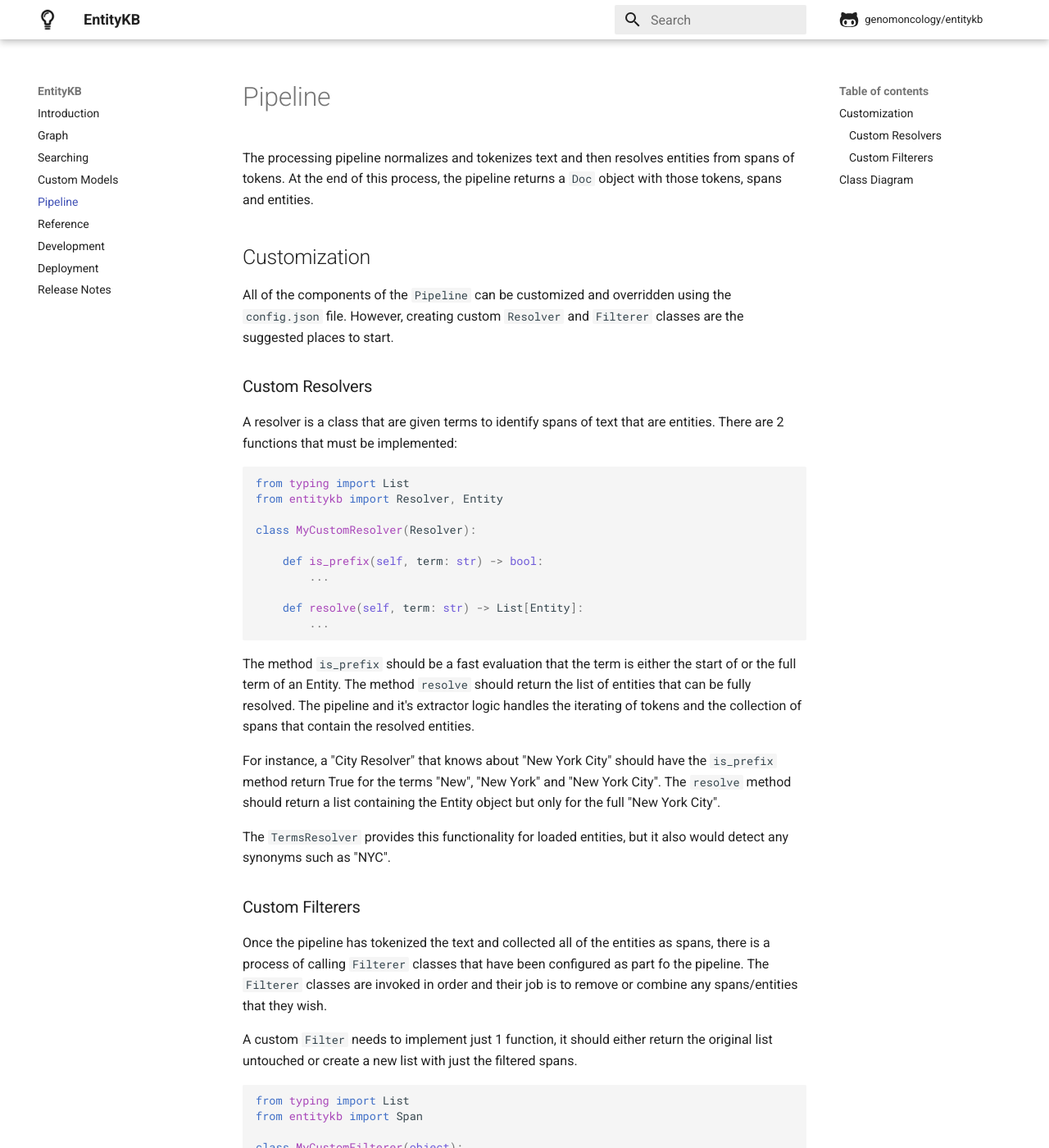
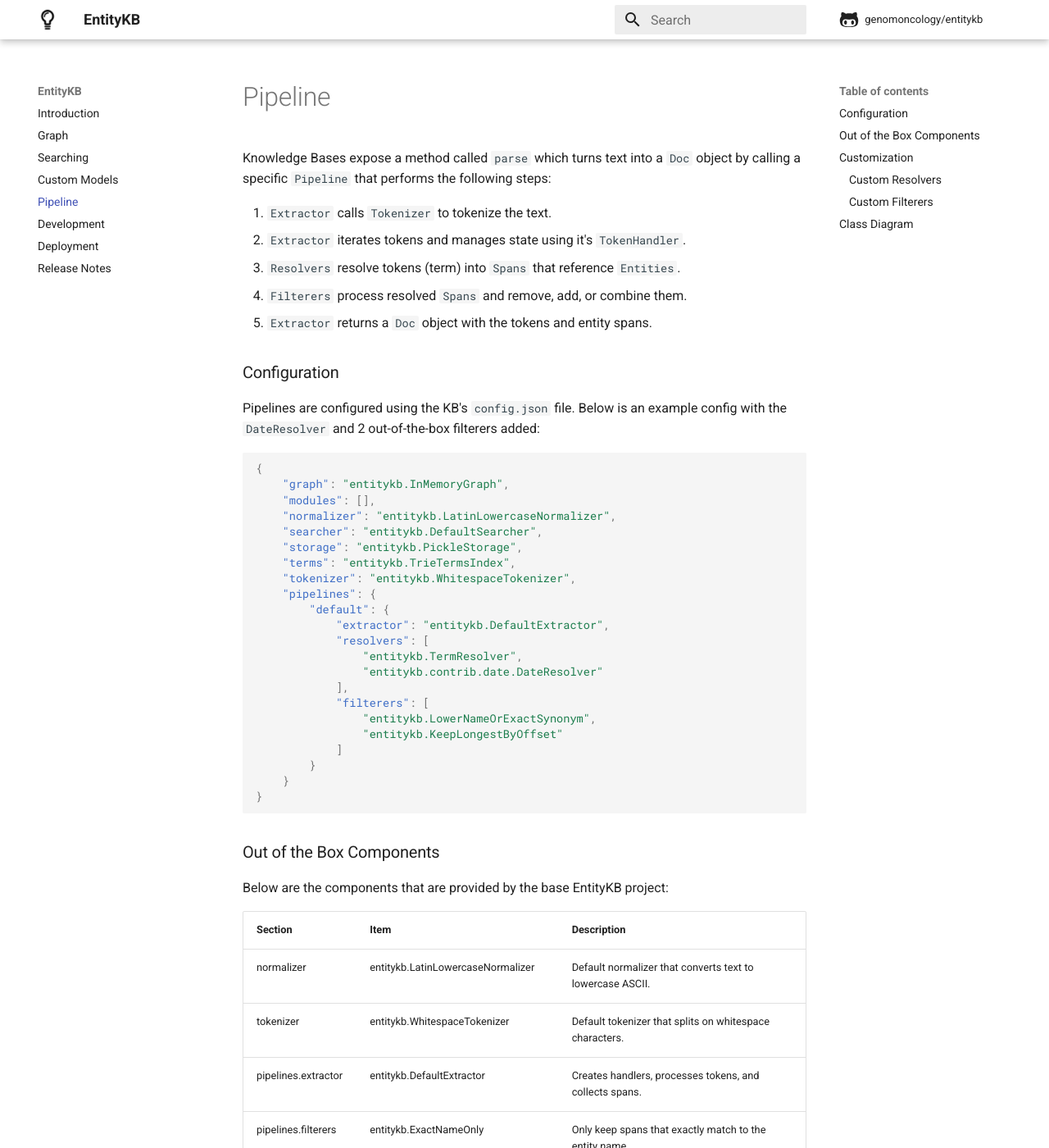
Before and after one commit to Cyberian-Dev/entitykb, an MkDocs documentation site: the page built from docs/pipeline.md, in a window 1280 px wide and 1400 px high. Shown: the whole window at 82% size. Built offline with MkDocs 1.6.1 and Material for MkDocs 9.7.7, drawn with Linux system fonts in a browser that asks for light colours; comment, search, counter and statistics services are not loaded; some of the changed text lies outside the part shown.

Commit message:
20.11.6 - Tweaks to Filterers

````diff
--- a/docs/pipeline.md
+++ b/docs/pipeline.md
@@ -1,6 +1,59 @@
-The processing pipeline normalizes and tokenizes text and then resolves
-entities from spans of tokens. At the end of this process, the pipeline
-returns a `Doc` object with those tokens, spans and entities.
+Knowledge Bases expose a method called `parse` which turns text into a
+`Doc` object by calling a specific `Pipeline` that performs the following
+steps:
+
+1. `Extractor` calls `Tokenizer` to tokenize the text.
+2. `Extractor` iterates tokens and manages state using it's `TokenHandler`.
+3. `Resolvers` resolve tokens (term) into `Spans` that reference `Entities`.
+4. `Filterers` process resolved `Spans` and remove, add, or combine them.
+5. `Extractor` returns a `Doc` object with the tokens and entity spans.
+
+### Configuration
+
+Pipelines are configured using the KB's `config.json` file. Below is an
+example config with the `DateResolver` and 2 out-of-the-box filterers added:
+
+```json
+{
+    "graph": "entitykb.InMemoryGraph",
+    "modules": [],
+    "normalizer": "entitykb.LatinLowercaseNormalizer",
+    "searcher": "entitykb.DefaultSearcher",
+    "storage": "entitykb.PickleStorage",
+    "terms": "entitykb.TrieTermsIndex",
+    "tokenizer": "entitykb.WhitespaceTokenizer",
+    "pipelines": {
+        "default": {
+            "extractor": "entitykb.DefaultExtractor",
+            "resolvers": [
+                "entitykb.TermResolver",
+                "entitykb.contrib.date.DateResolver"
+            ],
+            "filterers": [
+                "entitykb.LowerNameOrExactSynonym",
+                "entitykb.KeepLongestByOffset"
+            ]
+        }
+    }
+}
+```
+
+### Out of the Box Components
+
+Below are the components that are provided by the base EntityKB project:
+
+| Section                 | Item                               | Description                                               |
+| ----------------------- | ---------------------------------- | --------------------------------------------------------- |
+| normalizer              | entitykb.LatinLowercaseNormalizer  | Default normalizer that converts text to lowercase ASCII. |
+| tokenizer               | entitykb.WhitespaceTokenizer       | Default tokenizer that splits on whitespace characters.   |
+| pipelines.extractor     | entitykb.DefaultExtractor          | Creates handlers, processes tokens, and collects spans.   |
+| pipelines.filterers     | entitykb.ExactNameOnly             | Only keep spans that exactly match to the entity name.    |
+| pipelines.filterers     | entitykb.KeepLongestByKey          | Keeps longest overlapping span with same node key.        |
+| pipelines.filterers     | entitykb.KeepLongestByLabel        | Keeps longest overlapping span with same node label.      |
+| pipelines.filterers     | entitykb.KeepLongestByOffset       | Keeps longest overlapping span using token offsets.       |
+| pipelines.filterers     | entitykb.LowerNameOrExactSynonym   | Keeps when lower name or exact synonym match.             |
+| pipelines.resolvers     | entitykb.TermResolver              | Resolves entities from terms using TrieTermsIndex.        |
+| pipelines.resolvers     | entitykb.contrib.date.DateResolver | Contribution resolver that finds date entities.           |
 
 ## Customization
 
@@ -46,10 +99,9 @@
 Once the pipeline has tokenized the text and collected all of the entities
 as spans, there is a process of calling `Filterer` classes that have been
 configured as part fo the pipeline. The `Filterer` classes are invoked in
-order and their job is to remove or combine any spans/entities that they
-wish.
+order and their job is to remove, add or combine any spans/entities.
 
-A custom `Filter` needs to implement just 1 function, it should either
+A custom `Filterer` needs to implement just 1 function, it should either
 return the original list untouched or create a new list with just the
 filtered spans.
 
@@ -61,7 +113,9 @@
 
     @classmethod
     def filter(cls, spans, tokens) -> List[Span]:
-        ...
+        # todo: implement logic here and return new list
+        new_spans = spans[:]
+        return new_spans
 ```
 
 
@@ -69,6 +123,12 @@
 
 ```mermaid
  classDiagram
+
+    class KB {
+        parse(request)
+    }
+
+    KB "1" --> "*" Pipeline: pipelines
 
     class Pipeline {
         __call__(text, labels)
@@ -80,15 +140,20 @@
         __call__(text, labels)
     }
 
+    Extractor "1" ..> "1" Tokenizer: uses
+
+    class Tokenizer {
+        tokenize(text)
+        detokenize(tokens)
+    }
+
     Extractor "1" --> "*" TokenHandler: handlers
 
     class TokenHandler {
         __call__(text, labels)
     }
 
-
     Token Handler "1" --> "1" Resolver: resolvers
-    Extractor "1" --> "*" Resolver: resolvers
 
     class Resolver {
         is_prefix(term)
@@ -100,28 +165,10 @@
     class TermResolver {
     }
 
-    Resolver "1" --> "1" Normalizer: normalizer
+    TermResolver "1" ..> "1" Normalizer: uses
 
     class Normalizer {
         normalize(text)
-    }
-
-    Normalizer <|-- LatinLowercaseNormalizer: is a
-
-    class LatinLowercaseNormalizer {
-    }
-
-    Extractor "1" --> "1" Tokenizer: tokenizer
-    Resolver "1" --> "1" Tokenizer: tokenizer
-
-    class Tokenizer {
-        tokenize(text)
-        detokenize(tokens)
-    }
-
-    Tokenizer <| -- WhitespaceTokenizer: is a
-
-    class WhitespaceTokenizer {
     }
 
     Pipeline "1" --> "*" Filterer: filterers
--- a/mkdocs.yml
+++ b/mkdocs.yml
@@ -22,7 +22,6 @@
     - Searching: 'searching.md'
     - Custom Models: 'custom-models.md'
     - Pipeline: 'pipeline.md'
-    - Reference: 'reference.md'
     - Development: 'development.md'
     - Deployment: 'deployment.md'
     - Release Notes: 'release-notes.md'
--- a/src/entitykb/__init__.py
+++ b/src/entitykb/__init__.py
@@ -44,12 +44,13 @@
 from .searcher import Searcher, DefaultSearcher
 from .pipeline import (
     DefaultExtractor,
-    ExactOnlyFilterer,
+    ExactNameOnly,
     Filterer,
     KeepLongestByKey,
     KeepLongestByLabel,
     KeepLongestByOffset,
     LatinLowercaseNormalizer,
+    LowerNameOrExactSynonym,
     Normalizer,
     Pipeline,
     Resolver,
@@ -79,7 +80,7 @@
     "Edge",
     "EdgeCriteria",
     "Entity",
-    "ExactOnlyFilterer",
+    "ExactNameOnly",
     "F",
     "FieldCriteria",
     "FilterStep",
@@ -91,6 +92,7 @@
     "KeepLongestByLabel",
     "KeepLongestByOffset",
     "LatinLowercaseNormalizer",
+    "LowerNameOrExactSynonym",
     "Node",
     "Normalizer",
     "ParseRequest",
--- a/src/entitykb/__version__.py
+++ b/src/entitykb/__version__.py
@@ -1,3 +1,3 @@
 __title__ = "entitykb"
 __description__ = "Knowledge Base toolkit for Python"
-__version__ = "20.11.5"
+__version__ = "20.11.6"
````
Also changed, not shown: other parts of docs/pipeline.md (+0 -1 lines), docs/reference.md (+3 -2 lines), 12 other files.
